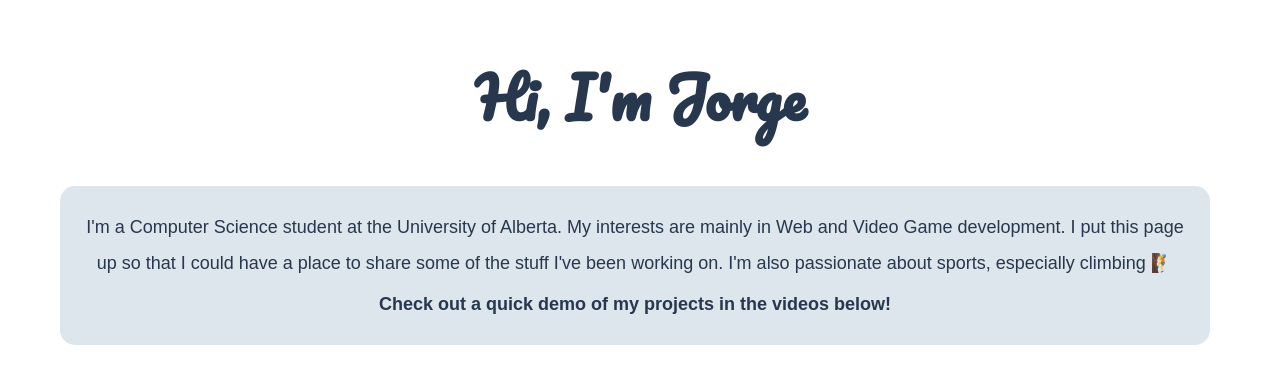
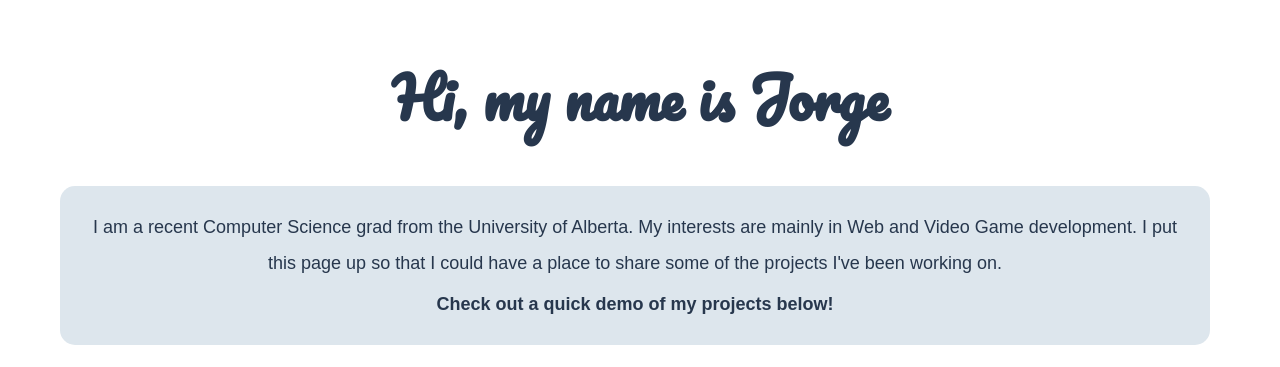
Before and after one commit to marquezp/portfolio, a plain HTML site: page index.html in a window 1280 px wide. Shown: the top 367 px of the page. Drawn offline with Linux system fonts and the light colour scheme.

Commit message:
Update index.html

```diff
--- a/index.html
+++ b/index.html
@@ -18,17 +18,16 @@
     <!-- Welcome -->
     <div class="welcome-container">
       <div>
-        <h1>Hi, I'm Jorge</h1>
+        <h1>Hi, my name is Jorge</h1>
         <div class="intro">
           <p>
-            I'm a Computer Science student at the University of Alberta. My
+            I am a recent Computer Science grad from the University of Alberta. My
             interests are mainly in Web and Video Game development. I put this
-            page up so that I could have a place to share some of the stuff I've
-            been working on. I'm also passionate about sports, especially
-            climbing 🧗
+            page up so that I could have a place to share some of the projects I've
+            been working on.
           </p>
           <p class="highlight">
-            Check out a quick demo of my projects in the videos below!
+            Check out a quick demo of my projects below!
           </p>
         </div>
       </div>
```
